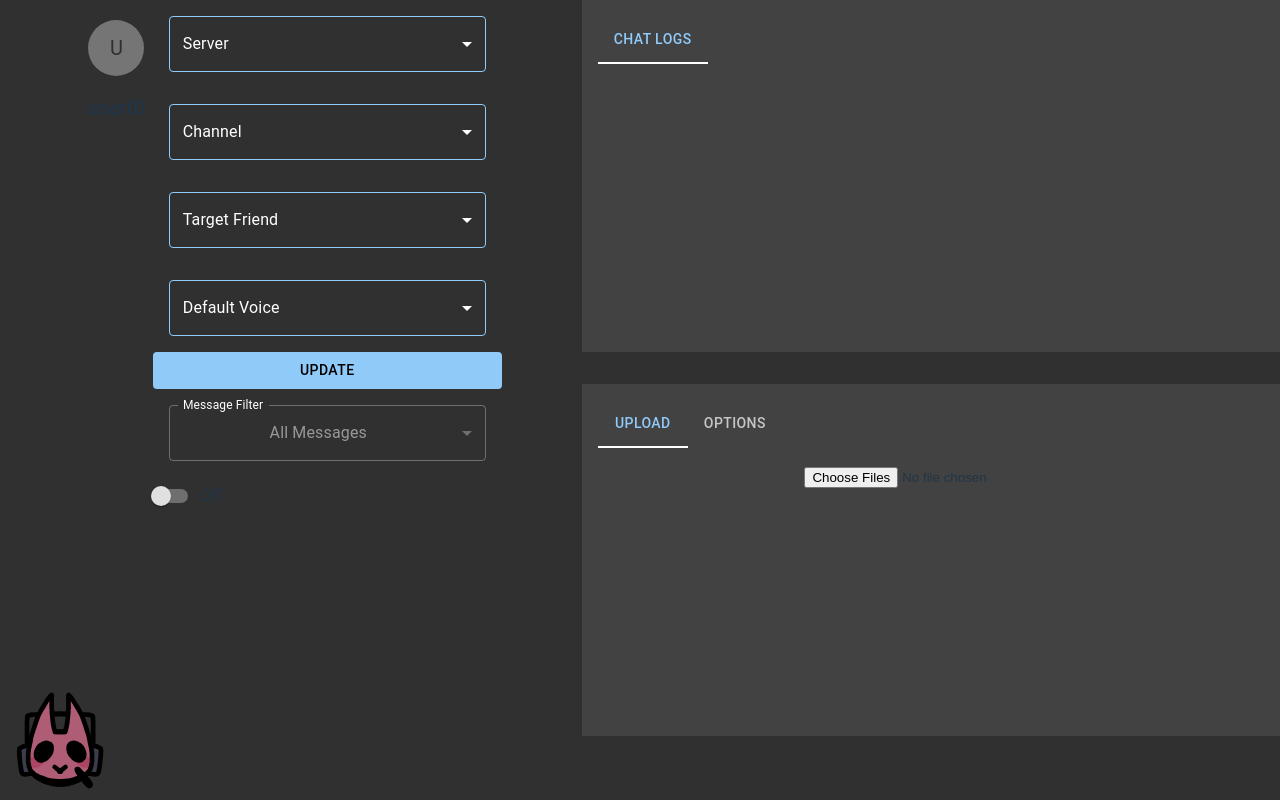
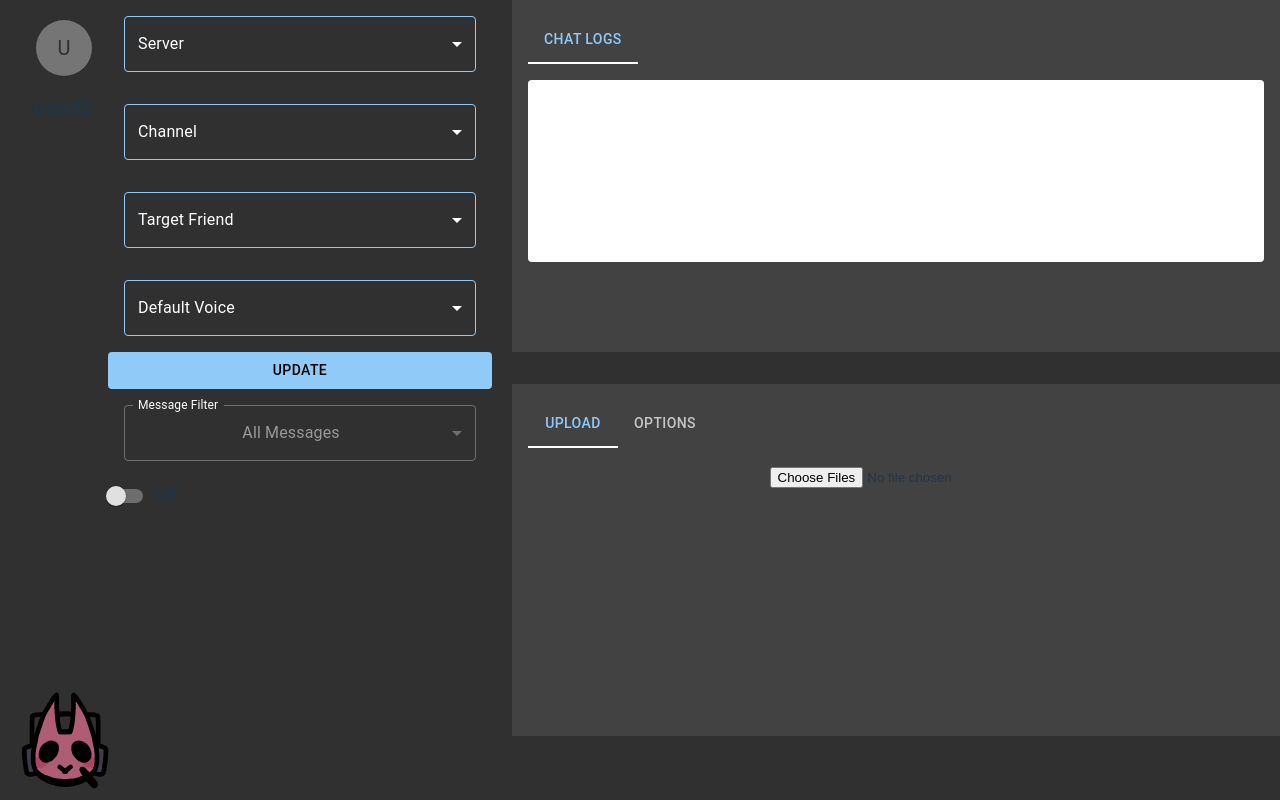
Before and after one commit to Someone45/Quanta, a React (Vite) app: page /home in a window 1280 px wide. Built offline with nearby package versions, Linux system fonts and the light colour scheme.

Commit message:
some visual look updates

```diff
--- a/src/pages/home/HomePage.jsx
+++ b/src/pages/home/HomePage.jsx
@@ -21,6 +21,16 @@ const theme = createTheme({
         },
     },
 });
+
+const MessageLog = styled(Box)(({ theme }) => ({
+    backgroundColor: '#FFFFFF', // White background color
+    border: '0px solid #000000', // Tiny black borders
+    borderRadius: '4px', // Rounded corners for aesthetics
+    flexGrow: 1, // Allow the message log to expand to fill the available space
+    minHeight: '150px', // Minimum height to enable scrolling
+    padding: theme.spacing(2), // Add padding for better appearance
+    overflowY: 'auto', // Enable vertical scrolling
+}));
 
 // Custom styled components adapted for dark mode
 const CustomFormControl = styled(FormControl)(({ theme }) => ({
@@ -62,13 +72,13 @@ const ProfileSection = styled(Box)({
     display: 'flex',
     flexDirection: 'column',
     alignItems: 'center',
-    width: '20%',
+    width: '10%',
     marginTop: '20px', // Corrected syntax
 });
 
 
 const FormSection = styled(Box)({
-    transform: 'translateX(-80px)', // Adjust the pixel value as needed to move to the left
+    transform: 'translateX(-20px)', // Adjust the pixel value as needed to move to the left
     display: 'flex',
     flexDirection: 'column',
     justifyContent: 'flex-start',
@@ -79,6 +89,7 @@ const ChatSection = styled(Box)(({ theme }) => ({
     backgroundColor: theme.palette.background.paper,
     flexGrow: 1,
     flexShrink: 1, // Allow shrinking
+
     flexBasis: '50%', // Suggest an initial height, but adjust based on your layout
     minHeight: '200px', // Minimum height
     padding: theme.spacing(2),
@@ -111,7 +122,7 @@ const Separator = styled(Box)(({ theme }) => ({
 const LogoImage = styled('img')({
     position: 'fixed',
     bottom: '10px',
-    left: '10px',
+    left: '15px',
     width: '100px',
     height: 'auto',
 });
@@ -241,6 +252,9 @@ export default function NewPage() {
                 <CustomTabs value={0} aria-label="chat tabs">
                     <Tab label="Chat Logs" />
                 </CustomTabs>
+                <MessageLog>
+                {/* Add your incoming messages here */}
+                </MessageLog>
                 {/* We populate this with discord */}
             </ChatSection>
             <Separator />
```
